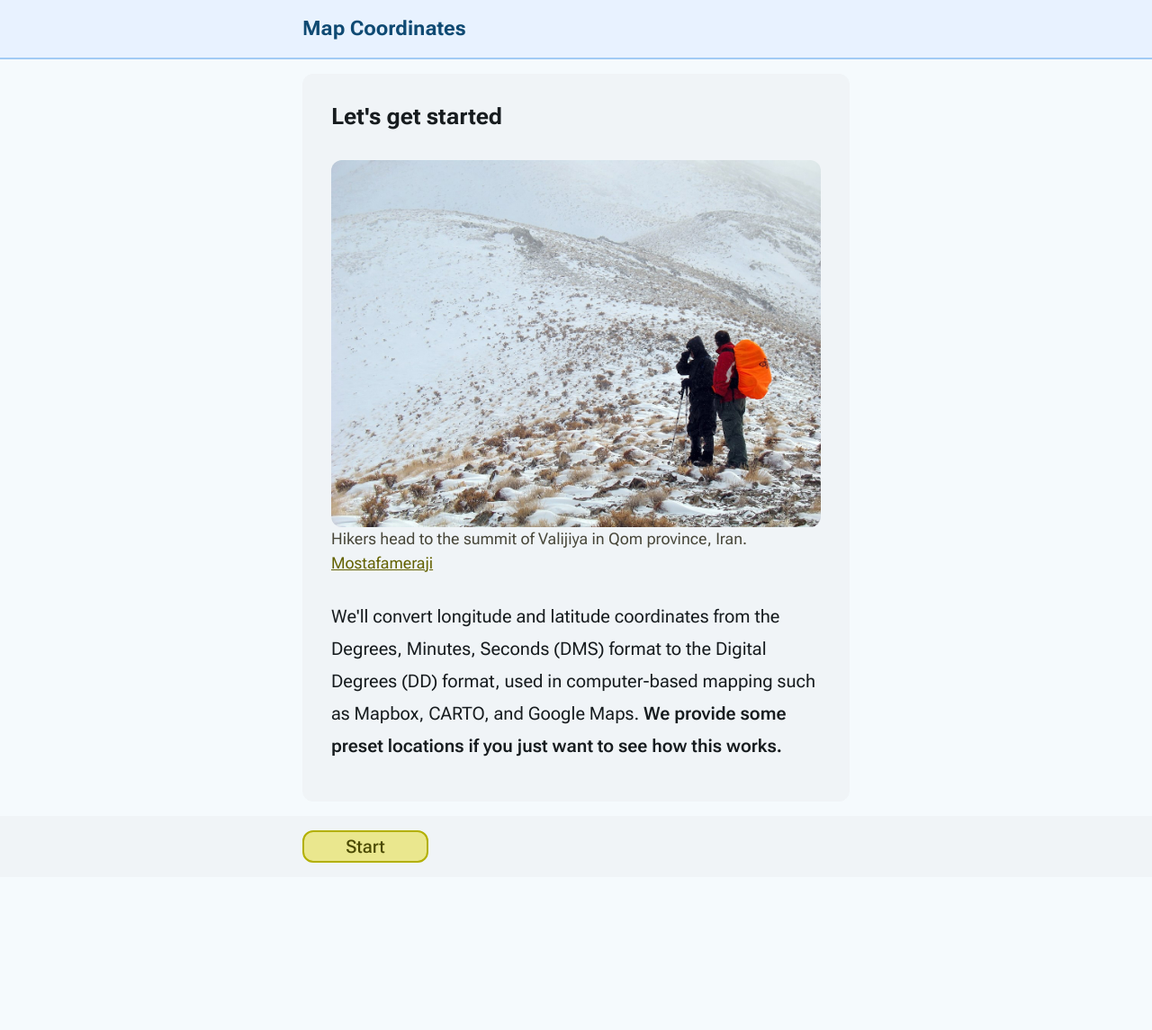
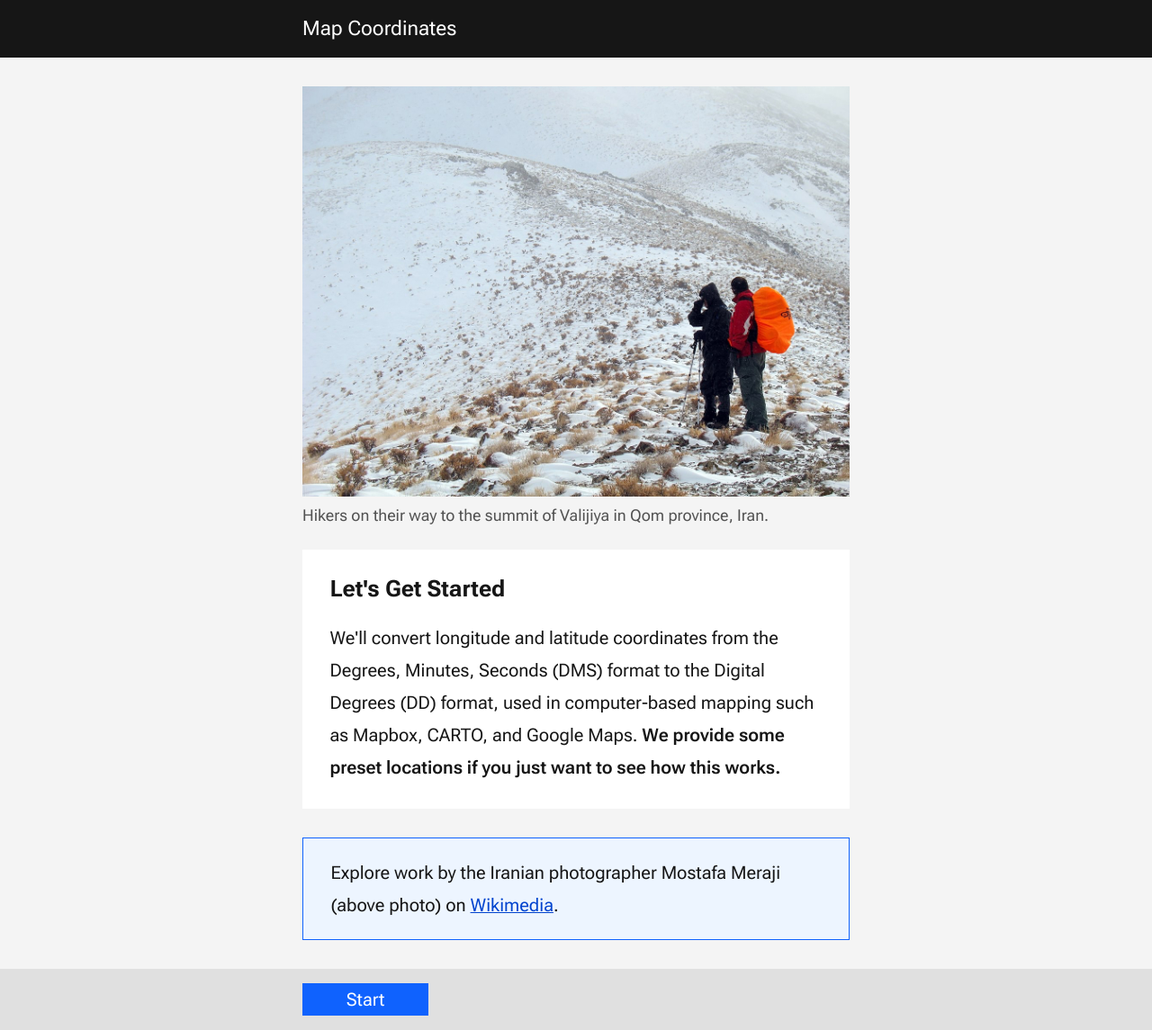
Before and after one commit to seankelliher/map-coordinates-dms, a Vue app: page / in a window 1280 px wide. Shown: the whole page at 90% size. Before the commit the page ends 975 px from the top, so only its background shows below. Built offline with nearby package versions, Linux system fonts and the light colour scheme.

Commit message:
Modify color scheme. Add notice boxes and tags. Some text changes.

```diff
--- a/src/components/Step1Introduction.vue
+++ b/src/components/Step1Introduction.vue
@@ -8,17 +8,17 @@ import { store } from "../composables/store.js";
             <h1>Map Coordinates</h1>
         </header>
         <main>
-            <div class="text">
-                <h2>Let's get started</h2>
-            </div>
-
             <figure class="full">
                 <img src="/images/hikers-qom-province-iran-mostafameraji.jpg" alt="hikers gaze on snow covered hills ahead of them">
-                <figcaption>Hikers head to the summit of Valijiya in Qom province, Iran. <a href="https://commons.wikimedia.org/wiki/File:صعود_به_قله_ولیجیا_در_حوالی_روستای_جاسب_-_استان_قم_05.jpg" target="_blank">Mostafameraji</a></figcaption>
+                <figcaption>Hikers on their way to the summit of Valijiya in Qom province, Iran.</figcaption>
             </figure>
 
             <div class="text">
+                <h2>Let's Get Started</h2>
                 <p>We'll convert longitude and latitude coordinates from the Degrees, Minutes, Seconds (DMS) format to the Digital Degrees (DD) format, used in computer-based mapping such as Mapbox, CARTO, and Google Maps. <span class="emphasis">We provide some preset locations if you just want to see how this works.</span></p>
+            </div>
+            <div class="notice">
+                <p>Explore work by the Iranian photographer Mostafa Meraji (above photo) on <a href="https://commons.wikimedia.org/wiki/User:Mostafameraji" target="_blank">Wikimedia</a>.</p>
             </div>
         </main>
 
--- a/src/components/Step3Longitude.vue
+++ b/src/components/Step3Longitude.vue
@@ -169,6 +169,9 @@ function clearErrorMsg() {
                     <p class="error" v-if="lonHemsError">Choose a hemisphere</p>
                 </fieldset>
             </form>
+            <div class="notice">
+                <p>Tip: Longitude is your position East or West of the Prime Meridian, an imaginary line that runs between North and South poles and passes through Greenwich, a borough in London, England.</p>
+            </div>
         </main>
 
         <nav>
--- a/src/components/Step4Latitude.vue
+++ b/src/components/Step4Latitude.vue
@@ -171,6 +171,9 @@ function clearErrorMsg() {
                     <p class="error" v-if="latHemsError">Choose a hemisphere</p>
                 </fieldset>
             </form>
+            <div class="notice">
+                <p>Tip: Latitude is your position North or South of the equator. Think of it as a "ladder" to climb up or down the globe.</p>
+            </div>
         </main>
 
         <nav>
--- a/src/components/Step5Precision.vue
+++ b/src/components/Step5Precision.vue
@@ -37,7 +37,6 @@ function clearErrorMsg() {
         <main>
             <div class="text">
                 <h2>Let's choose precision</h2>
-                <p>More numbers after the decimal point brings greater precision, but also requires mapping software to use more computing power.</p>
             </div>
 
             <form>
@@ -130,6 +129,9 @@ function clearErrorMsg() {
                     <p class="error" v-if="precisionError">Choose a level of precision.</p>
                 </fieldset>
             </form>
+            <div class="notice">
+                <p>Tip: More numbers after the decimal point brings greater precision, but requires mapping software to use more computing power.</p>
+            </div>
         </main>
 
         <nav>
--- a/src/components/Step6Review.vue
+++ b/src/components/Step6Review.vue
@@ -21,6 +21,10 @@ const latHemsTitleCase = computed(() => {
 
         <main>
             <div class="text">
+                <div class="tag purple">
+                    <span>Inputted</span>
+                </div>
+
                 <h2>Does everything look okay?</h2>
                 <p>You entered these coordinates:</p>
                 <ul>
--- a/src/components/Step7Result.vue
+++ b/src/components/Step7Result.vue
@@ -50,6 +50,9 @@ function convertLat() {
 
         <main>
             <div class="text">
+                <div class="tag green">
+                    <span>Converted</span>
+                </div>
                 <h2>Your coordinates in Digital Degrees</h2>
                 <p>You may use them in computer-based mapping such as Mapbox, CARTO, and Google Maps.</p>
                 <ul>
--- a/src/style.css
+++ b/src/style.css
@@ -1,15 +1,34 @@
 /* @link https://utopia.fyi/type/calculator?c=320,18,1.125,1280,20,1.125,2,1,&s=0.75|0.5|0.25,1.5|2|3|4|6,s-l&g=s,l,xl,12 */
-
 :root {
-  --fs-1: clamp(1rem, 0.963rem + 0.1852vw, 1.1111rem);
-  --fs0: clamp(1.125rem, 1.0833rem + 0.2083vw, 1.25rem);
-  --fs1: clamp(1.2656rem, 1.2188rem + 0.2344vw, 1.4063rem);
-  --fs2: clamp(1.4238rem, 1.3711rem + 0.2637vw, 1.582rem);
+    --fs-1: clamp(1rem, 0.963rem + 0.1852vw, 1.1111rem);
+    --fs0: clamp(1.125rem, 1.0833rem + 0.2083vw, 1.25rem);
+    --fs1: clamp(1.2656rem, 1.2188rem + 0.2344vw, 1.4063rem);
+    --fs2: clamp(1.4238rem, 1.3711rem + 0.2637vw, 1.582rem);
+    --layer-01: #fff; /* White */
+    --background: #f4f4f4; /* Gray 10 */
+    --layer-selected-01: #e0e0e0; /* Gray 20 */
+    --layer-selected-inverse: #161616; /* Gray 100 */
+    --text-primary: #161616; /* Gray 100 */
+    --text-secondary: #525252; /* Gray 70 */
+    --text-error: #da1e28; /* Red 60 */
+    --button-primary: #0f62fe; /* Blue 60 */
+    --button-primary-hover: #0353e9;
+    --text-on-color: #fff; /* White */
+    --border-subtle-01: #e0e0e0; /* Gray 20 */
+    --notification-background-info: #edf5ff; /* Blue 10 */
+    --link-secondary: #0043ce; /* Blue 70 */;
+    --border-interactive: #0f62fe; /* Blue 60 */;
+    --tag-background-purple: #e8daff; /* Purple 20 */;
+    --tag-border-purple: #be95ff; /* Purple 40 */;
+    --tag-color-purple: #6929c4; /* Purple 70 */;
+    --tag-background-green: #a7f0ba; /* Green 20 */;
+    --tag-border-green: #42be65 /* Green 40 */;
+    --tag-color-green: #0e6027; /* Green 70 */;
 }
 
 /* Stylesheet uses Level 3 Media Queries. Level 4 coverage still spotty. */
 body {
-    background: #f5fafd; /* surface */
+    background: var(--background);
     margin: 0;
 }
 
@@ -17,7 +36,6 @@ img {
     width: 100%;
     height: auto;
     display: block;
-    border-radius: 12px;
 }
 
 #container {
@@ -33,11 +51,9 @@ img {
 }
 
 main {
-    width: 85%;
-    margin: 1em 2.5%;
-    padding: 0 5% 1em;
-    background: #f0f4f7;  /* surface container low */
-    border-radius: 12px;
+    width: 95%;
+    margin: 2em 2.5%;
+    padding: 0;
     flex: initial;
     display: flex;
     flex-flow: row wrap;
@@ -48,9 +64,7 @@ main {
 header {
     width: 95%;
     margin: 0;
-    padding: 0 2.5%;;
-    background: #e8f2ff; /* secondary 95 */
-    border-bottom: 2px solid #a1cbf5;  /* secondary 80 */
+    padding: 0 2.5%;
     flex: initial;
     position: relative;
 }
@@ -58,30 +72,83 @@ header {
 header::before {
     content: "";
     position: absolute;
-    inset: 0 calc((100vw - 100%) / -2) -2px;
-    background: #e8f2ff; /* secondary 95 */
-    border-bottom: 2px solid #a1cbf5;  /* secondary 80 */
+    inset: 0 calc((100vw - 100%) / -2);
+    background: var(--layer-selected-inverse);
     z-index: -1;
 }
 
 figure.full {
     width: 100%;
-    margin: 0;
+    margin: 0 0 1em;  /* longhand 0 0 1em 0 */
     padding: 0;
     flex: initial;
 }
 
 .text {
-    width: 100%;
+    width: 90%;
     margin: 0;
-    padding: 0.5em 0;
+    padding: 0.5em 5%;
+    background: var(--layer-01);
     flex: initial;
+    position: relative;
+}
+
+.tag {
+    width: 120px;
+    flex: initial;
+    text-align: center;
+    font-family: "Roboto Flex", sans-serif;
+    font-optical-sizing: auto;
+    font-weight: 300; /* 100 to 1000 */
+    font-style: normal;
+    font-variation-settings:
+    "slnt" 0,
+    "wdth" 100,
+    "GRAD" 0,
+    "XOPQ" 96,
+    "XTRA" 468,
+    "YOPQ" 79,
+    "YTAS" 750,
+    "YTDE" -203,
+    "YTFI" 738,
+    "YTLC" 514,
+    "YTUC" 712;
+    font-size: var(--fs-1);
+    line-height: 1.5;
+    border-radius: 12px;
+    position: absolute;
+    top: -1.8em;
+    right: 0;
+}
+
+/* Tag color */
+.purple {
+    background: var(--tag-background-purple);
+    color: var(--tag-color-purple);
+    border: 1px solid var(--tag-color-purple);
+}
+
+/* Tag color */
+.green {
+    background: var(--tag-background-green);
+    color: var(--tag-color-green);
+    border: 1px solid var(--tag-color-green);
+}
+
+.notice {
+    width: 90%;
+    margin: 2em 0 0; /* longhand 1em 0 0 0 */
+    padding: 0 5%;
+    flex: initial;
+    background: var(--notification-background-info);
+    border: 1px solid var(--border-interactive);
 }
 
 form {
-    width: 100%;
+    width: 90%;
     margin: 0;
-    padding: 0;
+    padding: 0 5%;
+    background: var(--layer-01);
     flex: initial;
 }
 
@@ -89,8 +156,7 @@ fieldset {
     width: 90%;
     margin: 0 0 1em;
     padding: 3em 5% 1em; /* longhand 3em 5% 1em 5% */
-    border: 2px solid #e4e2e2; /* neutral 90 */
-    border-radius: 8px;
+    border: 1px solid var(--border-subtle-01);
     flex: initial;
     display: flex;
     flex-flow: row wrap;
@@ -128,14 +194,13 @@ input[type="radio"] {
     width: 100%;
     margin: 0;
     padding: 0;
-    color: #ba1a1a; /* error */
+    color: var(--text-error);
 }
 
 nav {
     width: 95%;
     margin: 0;
     padding: 1em 2.5%;
-    background: #f0f4f7;  /* surface container low */
     flex: initial;
     display: flex;
     flex-flow: row wrap;
@@ -148,7 +213,7 @@ nav::before {
     content: "";
     position: absolute;
     inset: 0 calc((100vw - 100%) / -2);
-    background: #f0f4f7;  /* surface container low */
+    background: var(--layer-selected-01);
     z-index: -1;
 }
 
@@ -156,12 +221,11 @@ button {
     width: 7em;
     margin: 0;
     padding: 0;
-    background: #eae78e; /* primary container */
-    border: 2px solid #b3b000; /* primary 70 */
-    border-radius: 12px;
+    background: var(--button-primary);
+    border: none;
     font-family: "Roboto Flex", sans-serif;
     font-optical-sizing: auto;
-    font-weight: 500; /* 100 to 1000 */
+    font-weight: 400; /* 100 to 1000 */
     font-style: normal;
     font-variation-settings:
     "slnt" 0,
@@ -176,13 +240,13 @@ button {
     "YTLC" 514,
     "YTUC" 712;
     font-size: var(--fs0);
-    line-height: 1.6;
-    color: #4a4900; /* on primary container */
+    line-height: 1.8;
+    color: var(--text-on-color);
 }
 
 button:hover {
     cursor: pointer;
-    background: #d0cc00; /* primary 80 */
+    background: var(--button-primary-hover);
 }
 
 /* Check box for results */
@@ -249,7 +313,7 @@ figure.check-mark {
     position: fixed;
     top: 1em;
     left: 1em;
-    background: #f5fafd; /* surface */
+    background: var(--background);
 }
 
 /* Font styles */
@@ -272,10 +336,13 @@ p, li {
     "YTUC" 712;
     font-size: var(--fs0);
     line-height: 1.8;
-    color: #171c1f; /* on surface */
+    color: var(--text-primary);
 }
 
 figcaption {
+    width: 90%;
+    margin: 0;
+    padding: 0;
     font-family: "Roboto Flex", sans-serif;
     font-optical-sizing: auto;
     font-weight: 400; /* 100 to 1000 */
@@ -293,8 +360,8 @@ figcaption {
     "YTLC" 514,
     "YTUC" 712;
     font-size: var(--fs-1);
-    line-height: 1.5;
-    color: #48473a; /* on surface variant */
+    line-height: 2.4;
+    color: var(--text-secondary);
 }
 
 dt {
@@ -316,7 +383,7 @@ dt {
     "YTUC" 712;
     font-size: var(--fs-1);
     line-height: 1.5;
-    color: #171c1f; /* on surface */
+    color: var(--text-primary);
 }
 
 dd {
@@ -338,27 +405,25 @@ dd {
     "YTUC" 712;
     font-size: var(--fs-1);
     line-height: 1.5;
-    color: #171c1f; /* on surface */
+    color: var(--text-primary);
     margin-left: 0;
 }
 
 p a {
-    color: #636100; /* primary 40 */
+    color: var(--link-secondary);
     text-decoration: underline;
 }
 
 figcaption a {
-    color: #636100; /* primary 40 */
+    color: var(--link-secondary);
     text-decoration: underline;
 }
 
 p a:hover {
-    color: #4a4900;  /* primary 30 */
     text-decoration: underline;
 }
 
 figcaption a:hover {
-    color: #4a4900;  /* primary 30 */
     text-decoration: underline;
 }
 
@@ -385,7 +450,7 @@ label, input {
     "YTUC" 712;
     font-size: var(--fs0);
     line-height: 1.5;
-    color: #171c1f; /* on surface */
+    color: var(--text-primary);
 }
 
 legend {
@@ -407,7 +472,7 @@ legend {
     "YTUC" 712;
     font-size: var(--fs1);
     line-height: 1.5;
-    color: #171c1f; /* on surface */
+    color: var(--text-primary);
     position: absolute; /* Used with fieldset, puts text INSIDE fieldset border */
     top: 0.5em;
 }
@@ -415,7 +480,7 @@ legend {
 h1 {
     font-family: "Roboto Flex", sans-serif;
     font-optical-sizing: auto;
-    font-weight: 700; /* 100 to 1000 */
+    font-weight: 400; /* 100 to 1000 */
     font-style: normal;
     font-variation-settings:
     "slnt" 0,
@@ -431,7 +496,7 @@ h1 {
     "YTUC" 712;
     font-size: var(--fs1);
     line-height: 1.5;
-    color: #0f4a73; /* on secondary container */
+    color: var(--text-on-color);
 }
 
 h2 {
@@ -452,6 +517,6 @@ h2 {
     "YTLC" 514,
     "YTUC" 712;
     font-size: var(--fs2);
-    line-height: 1.5;
-    color: #171c1f; /* on surface */
+    line-height: 1.2;
+    color: var(--text-primary);
 }
```
